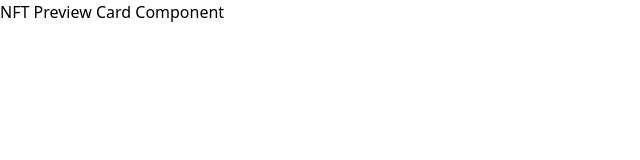
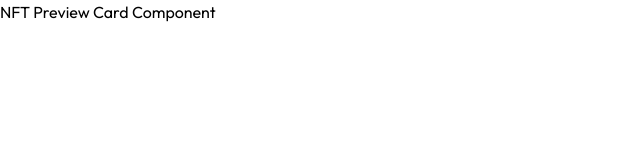
Before and after one commit to hayden-93/frontend-practice, a React (Vite) app: page / in a window 1280 px wide. Shown: the top 160 px of the page, without its empty margins (0-640 px from the left). Built offline with nearby package versions, Linux system fonts and the light colour scheme.

Commit message:
feat: FeatherIcons Library - Installed the react-feather icons library - Added a custom token in tailwind.config

```diff
--- a/package.json
+++ b/package.json
@@ -8,7 +8,8 @@
   },
   "dependencies": {
     "react": "^17.0.2",
-    "react-dom": "^17.0.2"
+    "react-dom": "^17.0.2",
+    "react-feather": "^2.0.9"
   },
   "devDependencies": {
     "@types/react": "^17.0.33",
--- a/tailwind.config.js
+++ b/tailwind.config.js
@@ -7,11 +7,15 @@ module.exports = {
       "neutral-main-dark-blue": "#0d192b",
       "neutral-card-dark-blue": "#14253d",
       "neutral-line-dark-blue": "#2f415b",
+      white: "#ffffff",
     },
     screens: {
       mobile: "375px",
       desktop: "1440px",
     },
+    fontFamily: {
+      sans: ["Outfit", "sans-serif"],
+    },
   },
   plugins: [],
 };
```
Also changed, not shown: 1 other file (tests, documents, lock files or other folders).
